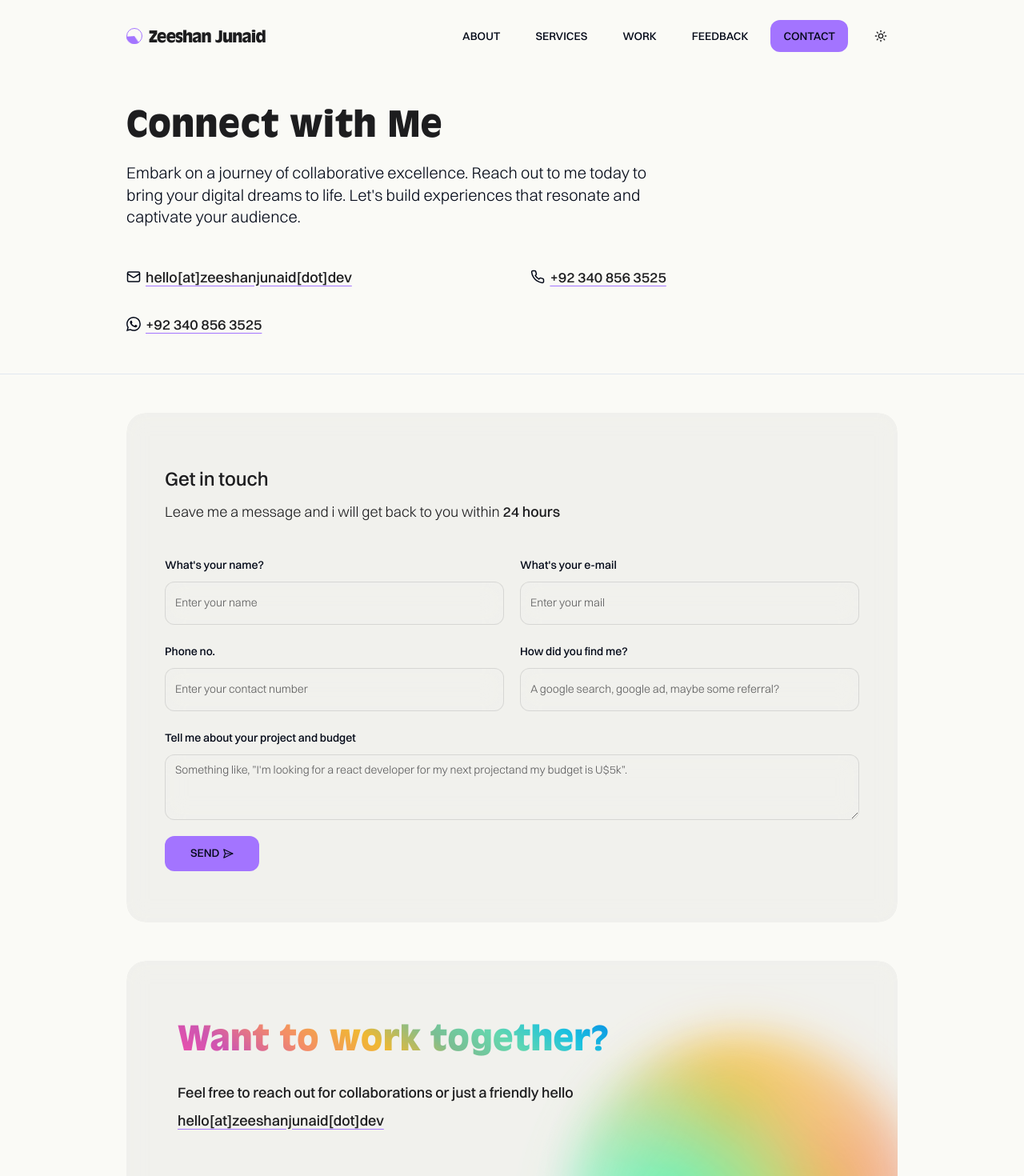
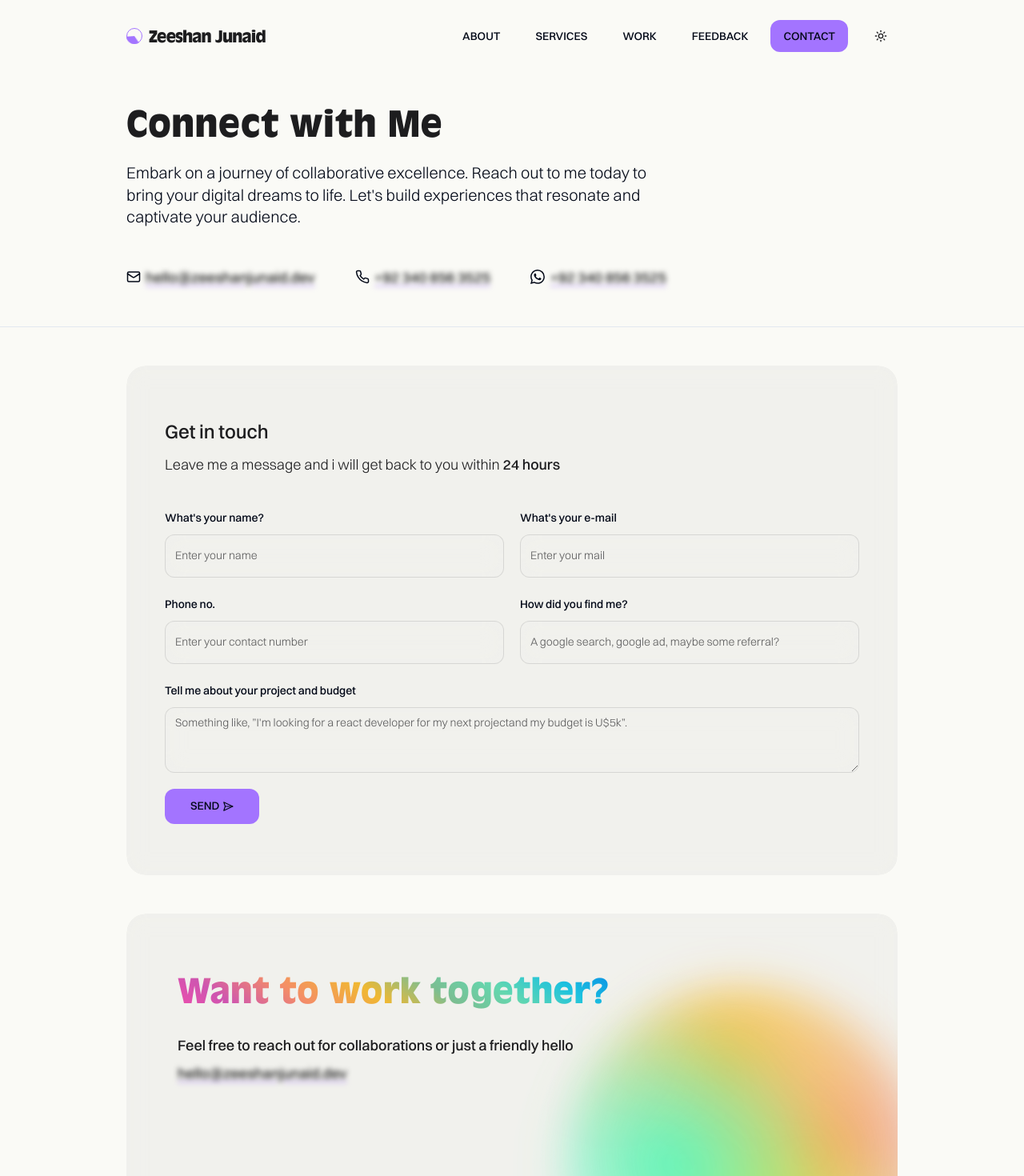
Before and after one commit to zeeshanjunaid/zeeshanjunaid.dev, a Next.js app: page /contact in a window 1280 px wide. Shown: the top 1470 px of the page at 80% size. Built offline with nearby package versions, Linux system fonts and the light colour scheme.

Commit message:
small update to email

```diff
--- a/app/(root)/(routes)/contact/page.tsx
+++ b/app/(root)/(routes)/contact/page.tsx
@@ -28,29 +28,29 @@ const ContactPage = () => {
               experiences that resonate and captivate your audience.
             </p>
             <div className="flex flex-col md:flex-row gap-5  md:gap-8 md:flex-wrap lg:justify-between md:items-center mt-2.5 md:mt-8">
-              <div className="flex items-center justify-start gap-x-1.5">
+              <div className="flex items-center justify-start gap-x-1.5 group">
                 <Mail size={18} />
                 <a
                   href="mailto:hello@zeeshanjunaid.dev"
-                  className="text-[16px] md:text-[18px] lg:text-5 font-switzer text-dark dark:text-light underline underline-purple underline-offset-4 hover:text-dark/90 dark:hover:text-light/90 transition-color duration-200"
+                  className="blur-[3px] group-focus:blur-0 group-hover:blur-0 text-[16px] md:text-[18px] lg:text-5 font-switzer text-dark dark:text-light underline underline-purple underline-offset-4 hover:text-dark/90 dark:hover:text-light/90 transition-color duration-200"
                 >
-                  hello[at]zeeshanjunaid[dot]dev
+                  hello@zeeshanjunaid.dev
                 </a>
               </div>
-              <div className="flex items-center justify-start gap-x-1.5">
+              <div className="flex items-center justify-start gap-x-1.5 group">
                 <Phone size={18} />
                 <a
                   href="tel:+923408563525"
-                  className="text-[16px] md:text-[18px] lg:text-5 font-switzer text-dark dark:text-light underline underline-purple underline-offset-4 hover:text-dark/90 dark:hover:text-light/90 transition-color duration-200"
+                  className="blur-[3px] group-focus:blur-0 group-hover:blur-0 text-[16px] md:text-[18px] lg:text-5 font-switzer text-dark dark:text-light underline underline-purple underline-offset-4 hover:text-dark/90 dark:hover:text-light/90 transition-color duration-200"
                 >
                   +92 340 856 3525
                 </a>
               </div>
-              <div className="flex items-center justify-start gap-x-1.5">
+              <div className="flex items-center justify-start gap-x-1.5 group">
                 <BsWhatsapp size={18} />
                 <a
                   href="whatsapp://send?phone=923408563525"
-                  className="text-[16px] md:text-[18px] lg:text-5 font-switzer text-dark dark:text-light underline underline-purple underline-offset-4 hover:text-dark/90 dark:hover:text-light/90 transition-color duration-200"
+                  className="blur-[3px] group-focus:blur-0 group-hover:blur-0 text-[16px] md:text-[18px] lg:text-5 font-switzer text-dark dark:text-light underline underline-purple underline-offset-4 hover:text-dark/90 dark:hover:text-light/90 transition-color duration-200"
                 >
                   +92 340 856 3525
                 </a>
--- a/components/reach-out.tsx
+++ b/components/reach-out.tsx
@@ -47,10 +47,10 @@ const ReachOut = () => {
               Feel free to reach out for collaborations or just a friendly hello
             </p>
             <a
-              className="text-[14px] md:text-[18px] lg:text-5 font-switzer text-dark dark:text-light underline underline-purple underline-offset-4 hover:text-dark/90 dark:hover:text-light/90 transition-color duration-200"
+              className="blur-[3px] focus:blur-0  hover:blur-0 text-[14px] md:text-[18px] lg:text-5 font-switzer text-dark dark:text-light underline underline-purple underline-offset-4 hover:text-dark/90 dark:hover:text-light/90 transition-all delay-0 duration-200"
               href="mailto:hello@zeeshanjunaid.dev"
             >
-              hello[at]zeeshanjunaid[dot]dev
+              hello@zeeshanjunaid.dev
             </a>
           </div>
         </div>
```
